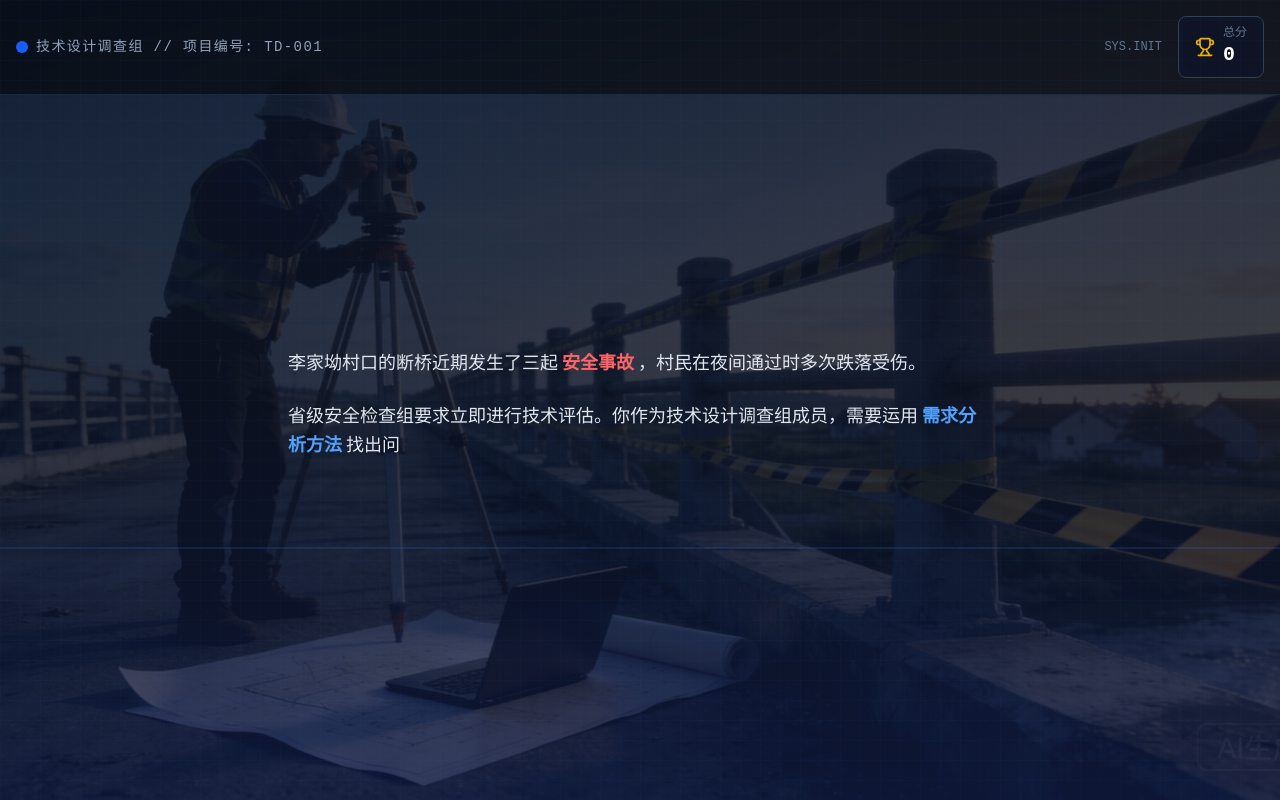
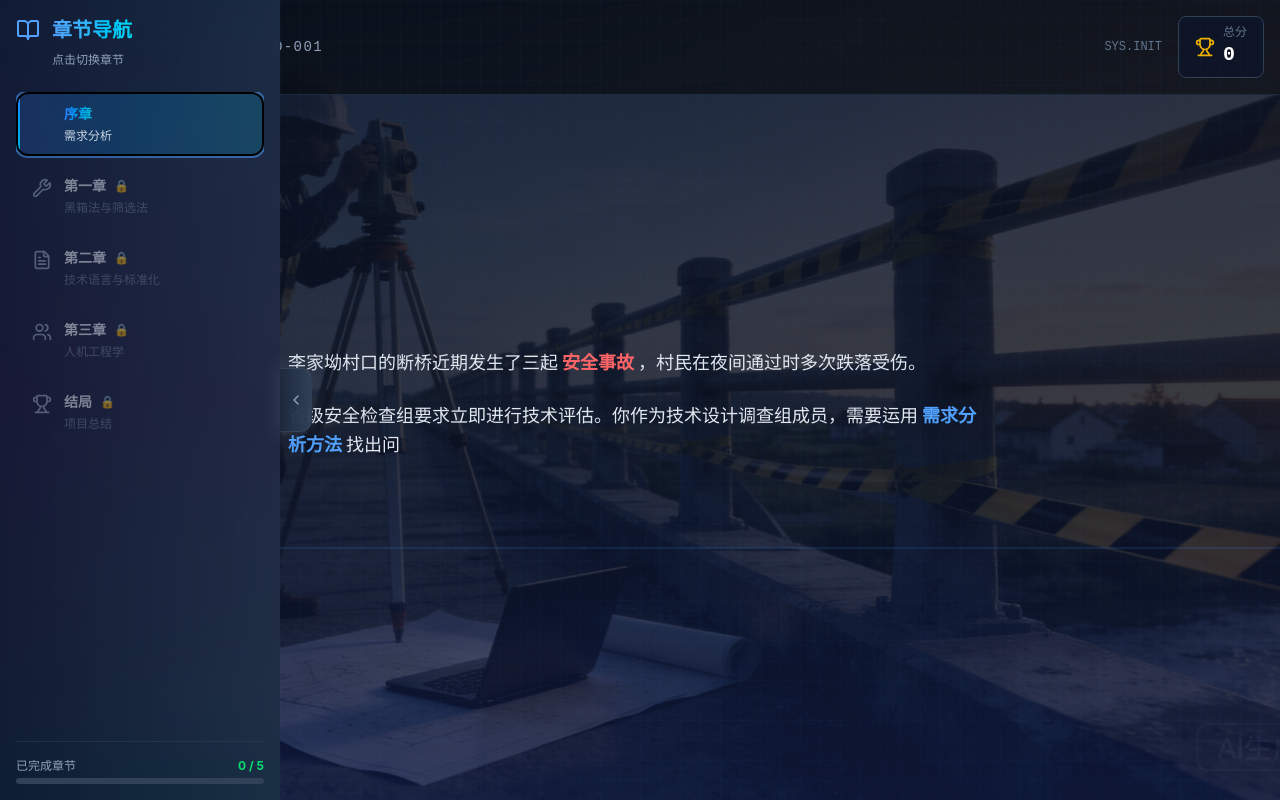
Before and after one commit to JXDong1314/sheji, a React (Vite) app: page / in a window 1280 px wide. Built offline with nearby package versions, Linux system fonts and the light colour scheme.

Commit message:
添加左侧章节切换面板，支持自由切换章节并显示进度

```diff
--- a/src/App.tsx
+++ b/src/App.tsx
@@ -6,6 +6,7 @@
 import { useState, useEffect } from 'react';
 import { GameProvider } from './contexts/GameContext';
 import { useGame } from './hooks/useGame';
+import { ChapterSwitcher } from './components/ChapterSwitcher';
 import { Prologue } from './scenes/Prologue';
 import { Chapter1 } from './scenes/Chapter1';
 import { Chapter2 } from './scenes/Chapter2';
@@ -51,11 +52,29 @@ function GameContent() {
 
   // 显示结局
   if (showEnding) {
-    return <Ending onRestart={handleRestart} />;
+    return (
+      <>
+        <ChapterSwitcher
+          currentChapter="ending"
+          onChapterChange={(chapterId) => {
+            if (chapterId === 'ending') return;
+            setShowEnding(false);
+            setCurrentChapter(chapterId);
+          }}
+          completedChapters={state.completedChapters}
+        />
+        <Ending onRestart={handleRestart} />
+      </>
+    );
   }
 
   return (
     <>
+      <ChapterSwitcher
+        currentChapter={state.currentChapter}
+        onChapterChange={setCurrentChapter}
+        completedChapters={state.completedChapters}
+      />
       {state.currentChapter === 'prologue' && <Prologue onComplete={handlePrologueComplete} />}
       {state.currentChapter === 'chapter1' && <Chapter1 onComplete={handleChapter1Complete} />}
       {state.currentChapter === 'chapter2' && <Chapter2 onComplete={handleChapter2Complete} />}
--- /dev/null
+++ b/src/components/ChapterSwitcher.tsx
@@ -0,0 +1,239 @@
+/**
+ * 章节切换组件 - 左侧导航面板
+ * 允许玩家自由切换章节
+ */
+import React, { useState } from 'react';
+import { motion, AnimatePresence } from 'motion/react';
+import { ChevronLeft, ChevronRight, Home, BookOpen, Wrench, FileText, Users, Trophy } from 'lucide-react';
+import { cn } from '../lib/utils';
+import type { ChapterId } from '../types/game';
+
+interface Chapter {
+  id: ChapterId;
+  title: string;
+  subtitle: string;
+  icon: React.ReactNode;
+  color: string;
+  gradient: string;
+}
+
+const CHAPTERS: Chapter[] = [
+  {
+    id: 'prologue',
+    title: '序章',
+    subtitle: '需求分析',
+    icon: <Home className="w-5 h-5" />,
+    color: 'from-blue-500 to-cyan-500',
+    gradient: 'from-blue-500/20 to-cyan-500/20'
+  },
+  {
+    id: 'chapter1',
+    title: '第一章',
+    subtitle: '黑箱法与筛选法',
+    icon: <Wrench className="w-5 h-5" />,
+    color: 'from-purple-500 to-pink-500',
+    gradient: 'from-purple-500/20 to-pink-500/20'
+  },
+  {
+    id: 'chapter2',
+    title: '第二章',
+    subtitle: '技术语言与标准化',
+    icon: <FileText className="w-5 h-5" />,
+    color: 'from-orange-500 to-red-500',
+    gradient: 'from-orange-500/20 to-red-500/20'
+  },
+  {
+    id: 'chapter3',
+    title: '第三章',
+    subtitle: '人机工程学',
+    icon: <Users className="w-5 h-5" />,
+    color: 'from-green-500 to-emerald-500',
+    gradient: 'from-green-500/20 to-emerald-500/20'
+  },
+  {
+    id: 'ending',
+    title: '结局',
+    subtitle: '项目总结',
+    icon: <Trophy className="w-5 h-5" />,
+    color: 'from-yellow-500 to-amber-500',
+    gradient: 'from-yellow-500/20 to-amber-500/20'
+  }
+];
+
+interface ChapterSwitcherProps {
+  currentChapter: ChapterId;
+  onChapterChange: (chapterId: ChapterId) => void;
+  completedChapters: ChapterId[];
+}
+
+export function ChapterSwitcher({ currentChapter, onChapterChange, completedChapters }: ChapterSwitcherProps) {
+  const [isExpanded, setIsExpanded] = useState(true);
+
+  return (
+    <motion.div
+      initial={{ x: -300 }}
+      animate={{ x: 0 }}
+      className="fixed left-0 top-0 h-screen z-50 flex"
+    >
+      {/* 主面板 */}
+      <motion.div
+        animate={{ width: isExpanded ? 280 : 0 }}
+        transition={{ type: "spring", stiffness: 300, damping: 30 }}
+        className="relative overflow-hidden"
+      >
+        {/* 背景光晕 */}
+        <div className="absolute inset-0 bg-gradient-to-r from-slate-900/98 to-slate-800/95 backdrop-blur-xl" />
+        <div className="absolute inset-0 bg-gradient-to-b from-blue-500/5 via-purple-500/5 to-cyan-500/5" />
+
+        {/* 内容 */}
+        <div className="relative h-full flex flex-col p-4">
+          {/* 标题 */}
+          <div className="mb-6">
+            <div className="flex items-center gap-3 mb-2">
+              <BookOpen className="w-6 h-6 text-blue-400" />
+              <h2 className="text-xl font-bold text-transparent bg-clip-text bg-gradient-to-r from-blue-400 to-cyan-400">
+                章节导航
+              </h2>
+            </div>
+            <p className="text-xs text-slate-400 ml-9">
+              点击切换章节
+            </p>
+          </div>
+
+          {/* 章节列表 */}
+          <div className="flex-1 space-y-2 overflow-y-auto scrollbar-thin scrollbar-thumb-slate-700 scrollbar-track-transparent">
+            {CHAPTERS.map((chapter, index) => {
+              const isActive = currentChapter === chapter.id;
+              const isCompleted = completedChapters.includes(chapter.id);
+              const isLocked = index > 0 && !completedChapters.includes(CHAPTERS[index - 1].id) && !isActive;
+
+              return (
+                <motion.button
+                  key={chapter.id}
+                  onClick={() => !isLocked && onChapterChange(chapter.id)}
+                  disabled={isLocked}
+                  whileHover={!isLocked ? { scale: 1.02, x: 4 } : {}}
+                  whileTap={!isLocked ? { scale: 0.98 } : {}}
+                  className={cn(
+                    "w-full text-left rounded-xl transition-all duration-300 relative overflow-hidden group",
+                    isActive && "ring-2 ring-blue-400/50",
+                    isLocked && "opacity-50 cursor-not-allowed"
+                  )}
+                >
+                  {/* 背景 */}
+                  <div className={cn(
+                    "absolute inset-0 transition-opacity duration-300",
+                    isActive
+                      ? `bg-gradient-to-r ${chapter.gradient} opacity-100`
+                      : "bg-slate-800/50 opacity-0 group-hover:opacity-100"
+                  )} />
+
+                  {/* 左侧彩色条 */}
+                  <div className={cn(
+                    "absolute left-0 top-0 bottom-0 w-1 transition-all duration-300",
+                    isActive ? `bg-gradient-to-b ${chapter.color}` : "bg-transparent group-hover:bg-slate-600"
+                  )} />
+
+                  {/* 内容 */}
+                  <div className="relative p-3 pl-4">
+                    <div className="flex items-start gap-3">
+                      {/* 图标 */}
+                      <div className={cn(
+                        "mt-0.5 transition-all duration-300",
+                        isActive
+                          ? `text-transparent bg-clip-text bg-gradient-to-r ${chapter.color}`
+                          : "text-slate-400 group-hover:text-slate-300"
+                      )}>
+                        {chapter.icon}
+                      </div>
+
+                      {/* 文字 */}
+                      <div className="flex-1 min-w-0">
+                        <div className="flex items-center gap-2 mb-1">
+                          <h3 className={cn(
+                            "font-bold text-sm transition-all duration-300",
+                            isActive
+                              ? `text-transparent bg-clip-text bg-gradient-to-r ${chapter.color}`
+                              : "text-slate-200 group-hover:text-white"
+                          )}>
+                            {chapter.title}
+                          </h3>
+
+                          {/* 状态标记 */}
+                          {isCompleted && !isActive && (
+                            <span className="text-green-400 text-xs">✓</span>
+                          )}
+                          {isLocked && (
+                            <span className="text-slate-500 text-xs">🔒</span>
+                          )}
+                        </div>
+
+                        <p className={cn(
+                          "text-xs transition-all duration-300 truncate",
+                          isActive
+                            ? "text-slate-300"
+                            : "text-slate-500 group-hover:text-slate-400"
+                        )}>
+                          {chapter.subtitle}
+                        </p>
+                      </div>
+                    </div>
+                  </div>
+
+                  {/* 激活指示器 */}
+                  {isActive && (
+                    <motion.div
+                      layoutId="activeChapter"
+                      className={cn(
+                        "absolute inset-0 border-2 rounded-xl pointer-events-none",
+                        `border-gradient-to-r ${chapter.color}`
+                      )}
+                      transition={{ type: "spring", stiffness: 300, damping: 30 }}
+                    />
+                  )}
+                </motion.button>
+              );
+            })}
+          </div>
+
+          {/* 底部信息 */}
+          <div className="mt-4 pt-4 border-t border-slate-700/50">
+            <div className="text-xs text-slate-400 space-y-1">
+              <div className="flex items-center justify-between">
+                <span>已完成章节</span>
+                <span className="text-green-400 font-bold">
+                  {completedChapters.length} / {CHAPTERS.length}
+                </span>
+              </div>
+              <div className="w-full h-1.5 bg-slate-700 rounded-full overflow-hidden">
+                <motion.div
+                  className="h-full bg-gradient-to-r from-green-500 to-emerald-500"
+                  initial={{ width: 0 }}
+                  animate={{
+                    width: `${(completedChapters.length / CHAPTERS.length) * 100}%`
+                  }}
+                  transition={{ type: "spring", stiffness: 100, damping: 15 }}
+                />
+              </div>
+            </div>
+          </div>
+        </div>
+      </motion.div>
+
+      {/* 展开/收起按钮 */}
+      <motion.button
+        onClick={() => setIsExpanded(!isExpanded)}
+        whileHover={{ scale: 1.05 }}
+        whileTap={{ scale: 0.95 }}
+        className="relative w-8 h-16 bg-gradient-to-r from-slate-800/95 to-slate-700/95 backdrop-blur-xl border-r border-t border-b border-slate-600/50 rounded-r-xl flex items-center justify-center text-slate-400 hover:text-white transition-colors shadow-[0_0_20px_rgba(100,116,139,0.3)] self-center"
+      >
+        <motion.div
+          animate={{ rotate: isExpanded ? 0 : 180 }}
+          transition={{ type: "spring", stiffness: 300, damping: 20 }}
+        >
+          <ChevronLeft className="w-4 h-4" />
+        </motion.div>
+      </motion.button>
+    </motion.div>
+  );
+}
```
